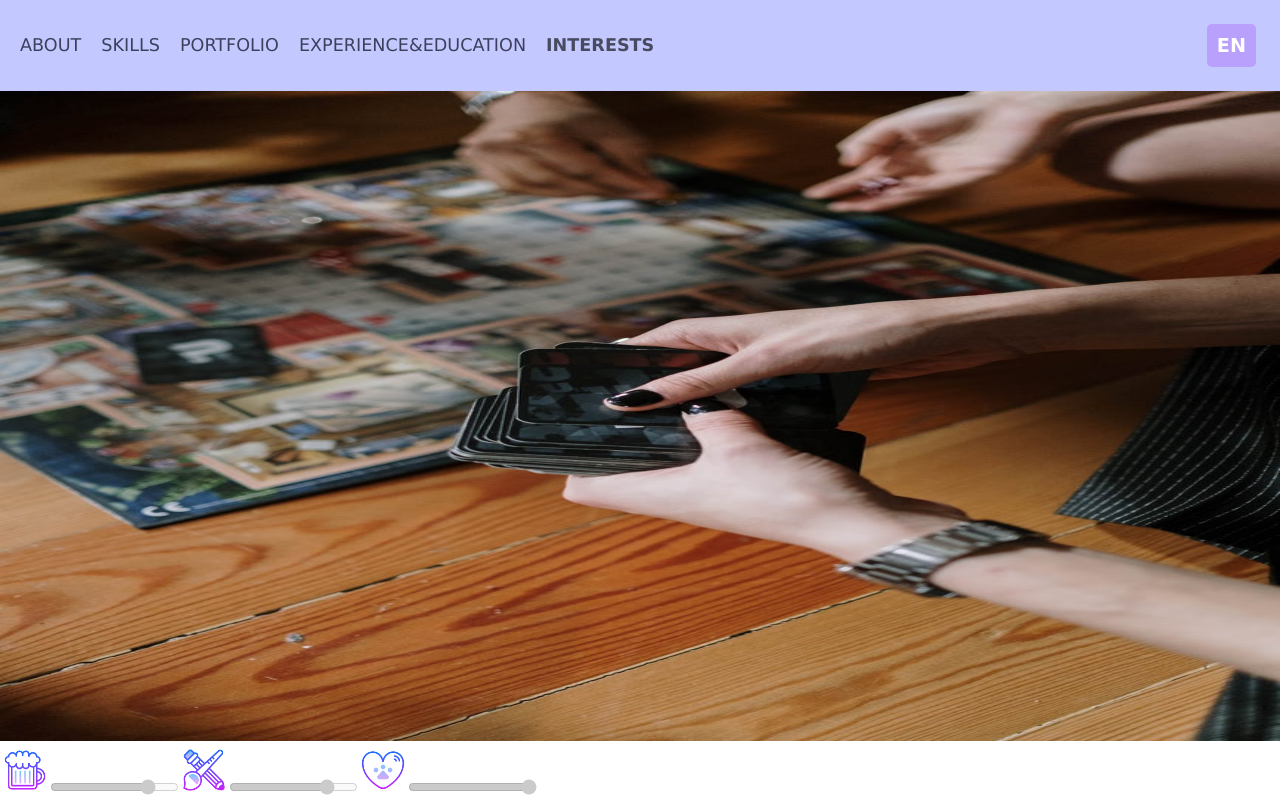
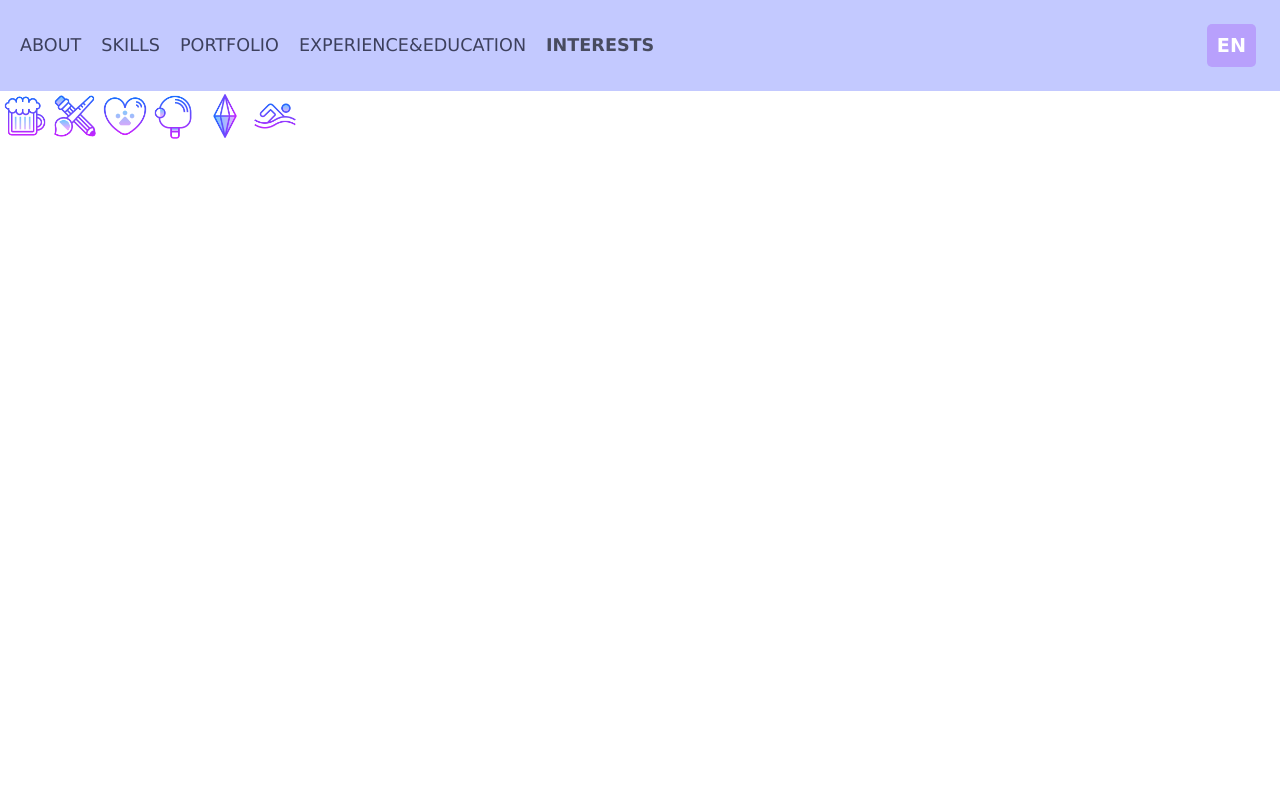
Before and after one commit to Kristina-11/Resume, a React (Create React App) app: page /interests in a window 1280 px wide. Built offline with nearby package versions, Linux system fonts and the light colour scheme; the HTML template or start-up script is replaced by a standard one.

Commit message:
Updated dependecies.

```diff
--- a/package.json
+++ b/package.json
@@ -7,7 +7,6 @@
     "@testing-library/react": "^11.2.3",
     "@testing-library/user-event": "^12.6.0",
     "framer-motion": "^3.2.2-rc.1",
-    "materialize-css": "^1.0.0-rc.2",
     "react": "^17.0.1",
     "react-dom": "^17.0.1",
     "react-router-dom": "^5.2.0",
--- a/src/components/pages/Experience.js
+++ b/src/components/pages/Experience.js
@@ -40,7 +40,7 @@ const Experience = () => {
             courses: ['Node.js', 'Next.js', 'Vue.js'],
             books: ['Clean Architecture by Robert C. Martin']
         },
-        progress: ['Modern React Tutorial', 'Materialize.css', 'Framer Motion']
+        progress: ['React Tutorial', 'Framer Motion']
     });
 
     const [ iskustvo ] = useState({
@@ -76,7 +76,7 @@ const Experience = () => {
             courses: ['Node.js', 'Next.js', 'Vue.js'],
             books: ['Čista Arhitektura - Robert C. Martin']
         },
-        progress: ['Modern React Tutorial', 'Materialize.css', 'Framer Motion']
+        progress: ['React Tutorial', 'Framer Motion']
     });
 
     return (
--- a/src/components/pages/Interests.js
+++ b/src/components/pages/Interests.js
@@ -6,29 +6,21 @@ import pawlife from '../../img/interests/pawlife.png';
 import pingpong from '../../img/interests/pingpong.png';
 import sims from '../../img/interests/sims.png';
 import swimming from '../../img/interests/swimming.png';
-import trekking from '../../img/interests/trekking.png';
 import { useState } from "react";
 
 const Interests = () => {
-    // Change this
     return (
         <div className="container interests-container">
-            <Picture src={src} text='interests' from='interests'/>
             <div className="picture-show">
-                <div className='pic-interests'>
-                    <img src={beer} width='50px' />
-                    <input type='range' className='range' min='0' max='10' value='8' disabled />
-                </div>
-
-                <div className='pic-interests'>
-                    <img src={journaling} width='50px' />
-                    <input type='range' className='range' min='0' max='10' value='8' disabled />
-                </div>
-
-                <div className='pic-interests'>
-                    <img src={pawlife} width='50px' />
-                    <input type='range' className='range' min='0' max='10' value='10' disabled />
-                </div>
+                <img src={beer} width='50px' />
+                <img src={journaling} width='50px' />
+                <img src={pawlife} width='50px' />
+                <img src={pingpong} width='50px' />
+                <img src={sims} width='50px' />
+                <img src={swimming} width='50px' />
+            </div>
+            <div className="game">
+                {/* Make a game here */}
             </div>
         </div>
      );
--- a/src/components/pages/Portfolio.js
+++ b/src/components/pages/Portfolio.js
@@ -5,19 +5,18 @@ import { LanguageContext } from "../../context/LanguageContext";
 import github from '../../img/github.png';
 import ProjectDetails from "../reusable/ProjectDetails";
 
-// Add tooltip for info about sites that require login details
 const Portfolio = () => {
     const { lang } = useContext(LanguageContext);
 
     const [ links ] = useState([
-        { name: 'blog', details: 'C# - .NET Core', link: 'http://kristina91119-001-site1.itempurl.com/', more: 'Lorem Ipsum1' },
-        { name: 'managment', details: 'React.js & Firebase', link: 'https://projectmanagment-28660.web.app/', more: 'Lorem Ipsum2'},
-        { name: 'weather', details: 'React.js & WeatherApp API', link: 'https://kristina-11.github.io/WeatherApp/', more: 'Lorem Ipsum3'},
-        { name: 'dimitrijala', details: 'CMS - Google Sites', link: 'https://www.dimitrijatucovica30.co.rs/', more: 'Lorem Ipsum4'},
-        { name: 'library', details: 'Vanilla JavaScript + LocalStorage', link: 'https://kristina-11.github.io/Library/', more: 'Lorem Ipsum5'},
-        { name: 'planets', details: 'Vanilla JavaScript', link: 'https://kristina-11.github.io/WeightInUniverse/', more: 'Lorem Ipsum6'},
-        { name: 'gameRPS', details: 'Vanilla JavaScript + Grid', link: 'https://kristina-11.github.io/Rock-Paper-Scissors/', more: 'Lorem Ipsum7'},
-        { name: 'calculator', details: 'Vanilla JavaScript + Grid', link: 'https://kristina-11.github.io/Calculator/', more: 'Lorem Ipsum8'},
+        { name: 'blog', details: 'C# - .NET Core', link: 'http://kristina91119-001-site1.itempurl.com/', more: 'ADMIN: admin, password,USER: testing@test, testing.' },
+        { name: 'managment', details: 'React.js & Firebase', link: 'https://projectmanagment-28660.web.app/', more: 'kakashi@test.com, testing12345.'},
+        { name: 'weather', details: 'React.js & WeatherApp API', link: 'https://kristina-11.github.io/WeatherApp/', more: 'Made with React and APIs. :D'},
+        { name: 'dimitrijala', details: 'CMS - Google Sites', link: 'https://www.dimitrijatucovica30.co.rs/', more: ':D'},
+        { name: 'library', details: 'Vanilla JavaScript + LocalStorage', link: 'https://kristina-11.github.io/Library/', more: 'IDEAS'},
+        { name: 'planets', details: 'Vanilla JavaScript', link: 'https://kristina-11.github.io/WeightInUniverse/', more: 'COME'},
+        { name: 'gameRPS', details: 'Vanilla JavaScript + Grid', link: 'https://kristina-11.github.io/Rock-Paper-Scissors/', more: 'FROM'},
+        { name: 'calculator', details: 'Vanilla JavaScript + Grid', link: 'https://kristina-11.github.io/Calculator/', more: 'CURIOSITY'},
     ]);
 
     return (
--- a/src/index.css
+++ b/src/index.css
@@ -362,7 +362,7 @@ b {
   padding: 10px;
 }
 
-.plan ul li {
+.plan ul li, .progress ul li {
   list-style: none;
 }
 
```
Also changed, not shown: 1 other file (tests, documents, lock files or other folders).
